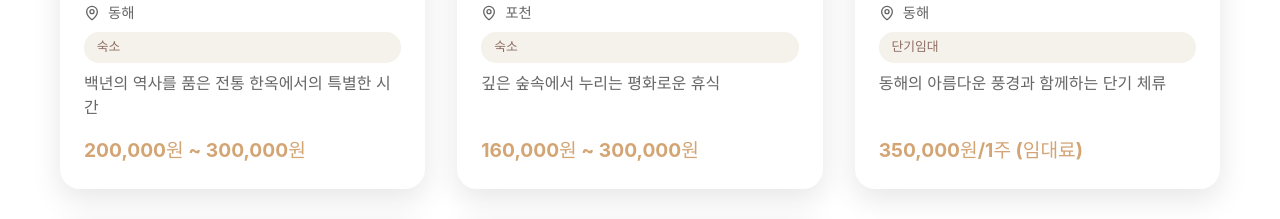
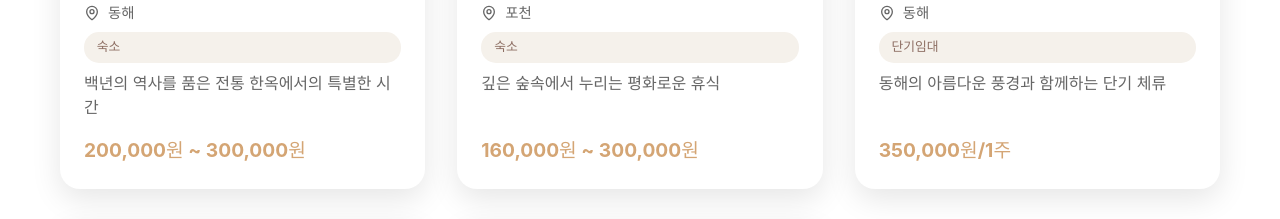
Before and after one commit to limpanda7/nameun-jari, a React (Vite) app: page / in a window 1280 px wide. Shown: the part 1980-2199 px from the top of the page. Built offline with nearby package versions, Linux system fonts and the light colour scheme; grey boxes are pictures that could not be loaded; a web font is replaced by a local one.

Commit message:
내용 보완

```diff
--- a/src/App.jsx
+++ b/src/App.jsx
@@ -45,7 +45,7 @@ function App() {
       image: onoffImg,
       description: "동해의 아름다운 풍경과 함께하는 단기 체류",
       url: "https://forest100.herokuapp.com/on-off",
-      priceRange: "350,000원/1주 (임대료)"
+      priceRange: "350,000원/1주"
     },
     {
       id: 4,
```
